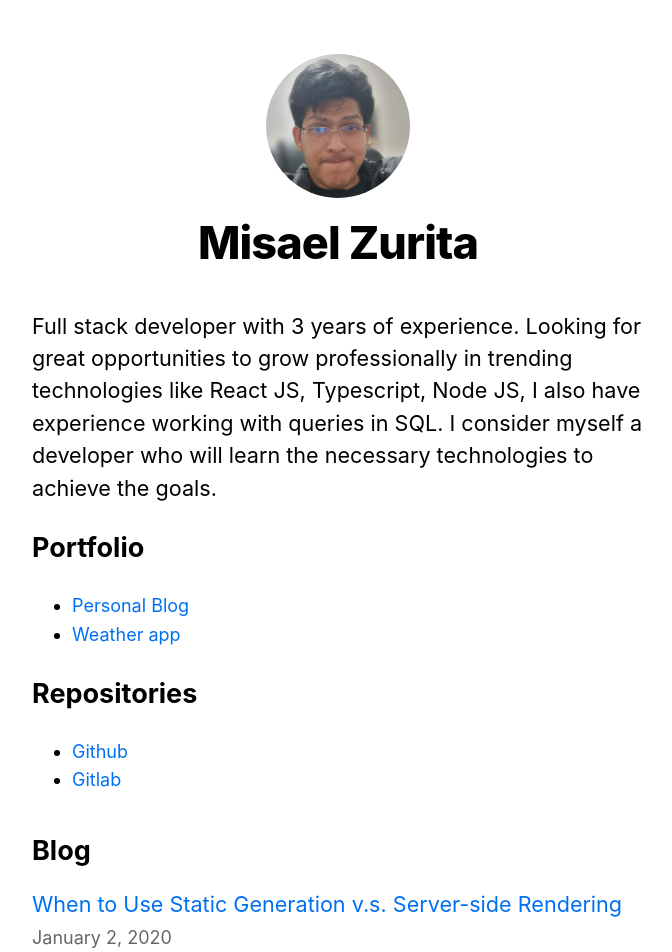
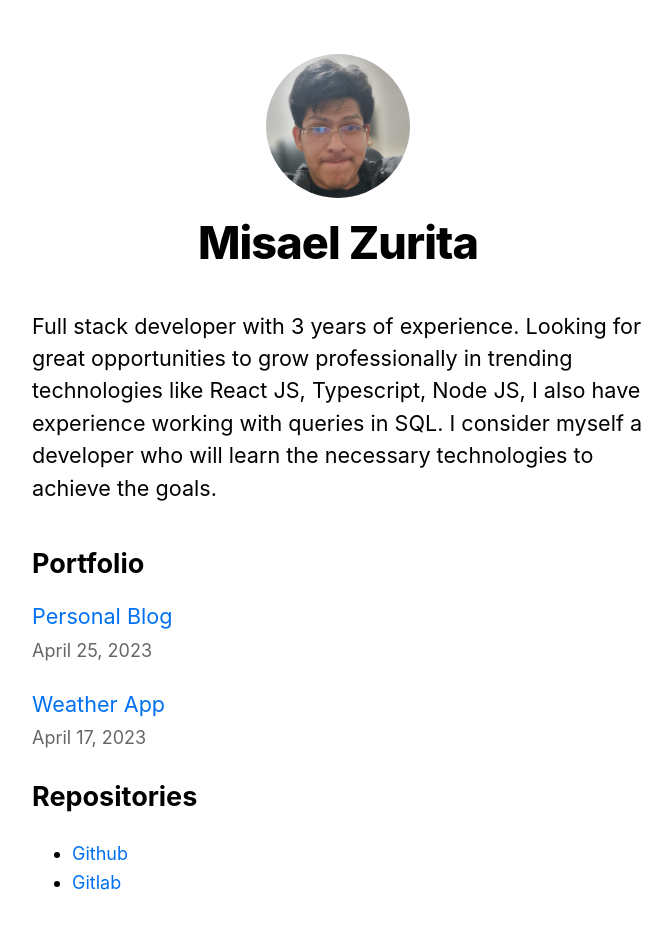
Before and after one commit to MiJaZu/my-next-blog, a Next.js app: page / in a window 1280 px wide. Shown: the top 952 px of the page, without its empty margins (302-974 px from the left). Built offline with nearby package versions, Linux system fonts and the light colour scheme.

Commit message:
Portfolio updated with initial projects

```diff
--- a/lib/posts.js
+++ b/lib/porfolio.js
@@ -4,17 +4,17 @@ import matter from 'gray-matter';
 import { remark } from 'remark';
 import html from 'remark-html';
 
-const postsDirectory = path.join(process.cwd(), 'posts');
+const portfoliosDirectory = path.join(process.cwd(), 'portfolios');
 
 export function getSortedPostsData() {
   // Get file names under /posts
-  const fileNames = fs.readdirSync(postsDirectory);
+  const fileNames = fs.readdirSync(portfoliosDirectory);
   const allPostsData = fileNames.map((fileName) => {
     // Remove ".md" from file name to get id
     const id = fileName.replace(/\.md$/, '');
 
     // Read markdown file as string
-    const fullPath = path.join(postsDirectory, fileName);
+    const fullPath = path.join(portfoliosDirectory, fileName);
     const fileContents = fs.readFileSync(fullPath, 'utf8');
 
     // Use gray-matter to parse the post metadata section
@@ -37,7 +37,7 @@ export function getSortedPostsData() {
 }
 
 export function getAllPostIds() {
-  const fileNames = fs.readdirSync(postsDirectory);
+  const fileNames = fs.readdirSync(portfoliosDirectory);
 
   // Returns an array that looks like this:
   // [
@@ -68,7 +68,7 @@ export function getAllPostIds() {
 }
 
 export async function getPostData(id) {
-  const fullPath = path.join(postsDirectory, `${id}.md`);
+  const fullPath = path.join(portfoliosDirectory, `${id}.md`);
   const fileContents = fs.readFileSync(fullPath, 'utf8');
 
   // Use gray-matter to parse the post metadata section
--- a/pages/index.js
+++ b/pages/index.js
@@ -5,7 +5,7 @@ import Layout, { siteTitle } from '../components/layout';
 import Date from '../components/date';
 import utilStyles from '../styles/utils.module.css';
 
-import { getSortedPostsData } from '../lib/posts';
+import { getSortedPostsData } from '../lib/porfolio';
 
 
 export async function getStaticProps() {
@@ -29,13 +29,18 @@ like React JS, Typescript, Node JS, I also have experience working with queries
 learn the necessary technologies to achieve the goals.
 </p>
       </section>
-      <section>
-        <h2>
-          Portfolio
-        </h2>
-        <ul>
-          <li><a href='#blog' >Personal Blog</a> </li>
-          <li><a href='#blog' >Weather app</a> </li>
+      <section className={`${utilStyles.headingMd} ${utilStyles.padding1px}`}>
+        <h2 className={utilStyles.headingLg}>Portfolio</h2>
+        <ul className={utilStyles.list}>
+          {allPostsData.map(({ id, date, title }) => (
+            <li className={utilStyles.listItem} key={id}>
+              <Link href={`/portfolios/${id}`}>{title}</Link>
+              <br />
+              <small className={utilStyles.lightText}>
+                <Date dateString={date} />
+              </small>
+            </li>
+          ))}
         </ul>
       </section>
       <section>
@@ -47,20 +52,6 @@ learn the necessary technologies to achieve the goals.
           <li><a href="https://gitlab.com/MiJaZu" >Gitlab</a></li>
         </ul>
       </section>
-      <section className={`${utilStyles.headingMd} ${utilStyles.padding1px}`}>
-        <h2 className={utilStyles.headingLg}>Blog</h2>
-        <ul className={utilStyles.list}>
-          {allPostsData.map(({ id, date, title }) => (
-            <li className={utilStyles.listItem} key={id}>
-              <Link href={`/posts/${id}`}>{title}</Link>
-              <br />
-              <small className={utilStyles.lightText}>
-                <Date dateString={date} />
-              </small>
-            </li>
-          ))}
-        </ul>
-      </section>
     </Layout>
   );
 }
--- a/pages/posts/[id].js
+++ b/pages/portfolios/[id].js
@@ -1,5 +1,5 @@
 import Head from 'next/head';
-import { getAllPostIds, getPostData } from '../../lib/posts';
+import { getAllPostIds, getPostData } from '../../lib/porfolio';
 
 import Layout from '../../components/layout';
 import Date from '../../components/date';
@@ -23,7 +23,7 @@ export async function getStaticPaths() {
   };
 }
 
-export default function Post({ postData }) {
+export default function Portfolio({ postData }) {
   return (
     <Layout>
       <Head>
--- /dev/null
+++ b/portfolios/personal-blog.md
@@ -0,0 +1,22 @@
+---
+title: 'Personal Blog'
+date: '2023-04-25'
+---
+
+Created My Personal Blog using Next JS to learn the library
+
+---
+### Content learned
+1. Navigation between pages
+2. Use of CSS Modules in Next JS
+3. Pre-rendering and Data fetching
+4. Dynamic Routes
+
+---
+### Page
+You can see the result of the page in the following link
+[Site Page](https://github.com/MiJaZu/my-next-blog)
+
+### Github
+You can find the code of My next blog in the following link
+[Github](https://github.com/MiJaZu/my-next-blog)
--- /dev/null
+++ b/portfolios/weather-app.md
@@ -0,0 +1,21 @@
+---
+title: 'Weather App'
+date: '2023-04-17'
+---
+Created a weather app using an API. Use Front-end library React.
+
+---
+### Content learned
+1. CSS Styles
+2. Material UI
+3. Typescript
+4. Next JS
+
+---
+### Page
+You can see the result of the page in the following link
+[Site Page](https://github.com/MiJaZu/WeatherApp)
+
+### Github
+You can find the code of My next blog in the following link
+[Github](https://github.com/MiJaZu/WeatherApp)
--- a/posts/pre-rendering.md
+++ /dev/null
@@ -1,11 +0,0 @@
----
-title: 'Two Forms of Pre-rendering'
-date: '2020-01-01'
----
-
-Next.js has two forms of pre-rendering: **Static Generation** and **Server-side Rendering**. The difference is in **when** it generates the HTML for a page.
-
-- **Static Generation** is the pre-rendering method that generates the HTML at **build time**. The pre-rendered HTML is then _reused_ on each request.
-- **Server-side Rendering** is the pre-rendering method that generates the HTML on **each request**.
-
-Importantly, Next.js lets you **choose** which pre-rendering form to use for each page. You can create a "hybrid" Next.js app by using Static Generation for most pages and using Server-side Rendering for others.
--- a/posts/ssg-ssr.md
+++ /dev/null
@@ -1,19 +0,0 @@
----
-title: 'When to Use Static Generation v.s. Server-side Rendering'
-date: '2020-01-02'
----
-
-We recommend using **Static Generation** (with and without data) whenever possible because your page can be built once and served by CDN, which makes it much faster than having a server render the page on every request.
-
-You can use Static Generation for many types of pages, including:
-
-- Marketing pages
-- Blog posts
-- E-commerce product listings
-- Help and documentation
-
-You should ask yourself: "Can I pre-render this page **ahead** of a user's request?" If the answer is yes, then you should choose Static Generation.
-
-On the other hand, Static Generation is **not** a good idea if you cannot pre-render a page ahead of a user's request. Maybe your page shows frequently updated data, and the page content changes on every request.
-
-In that case, you can use **Server-Side Rendering**. It will be slower, but the pre-rendered page will always be up-to-date. Or you can skip pre-rendering and use client-side JavaScript to populate data.
```
